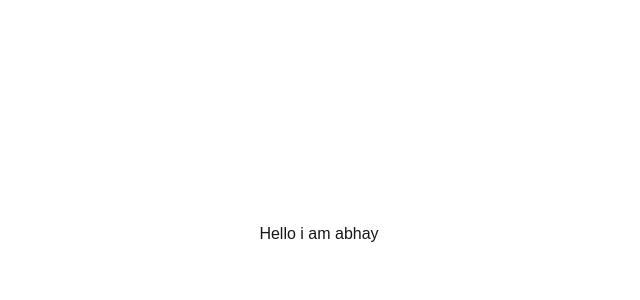
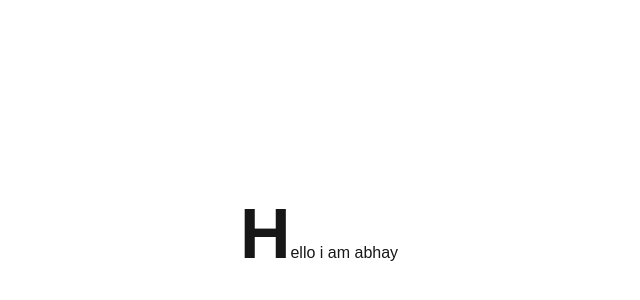
Before and after one commit to abhayakumarprajapati/Portfolio-frontend, a Next.js app: page / in a window 1280 px wide. Shown: the part 166-466 px from the top of the page, without its empty margins (321-961 px from the left). Built offline with nearby package versions, Linux system fonts and the light colour scheme.

Commit message:
style added

```diff
--- a/src/app/page.tsx
+++ b/src/app/page.tsx
@@ -3,7 +3,7 @@
 export default function Home() {
   return (
     <div style={{height:"100vh",display:"flex",justifyContent:"center",alignItems:"center"}}>
-      <h6>Hello i am abhay</h6>
+      <h3><b style={{fontSize:"70px"}}>H</b>ello i am abhay</h3>
     </div>
   );
 }
```
